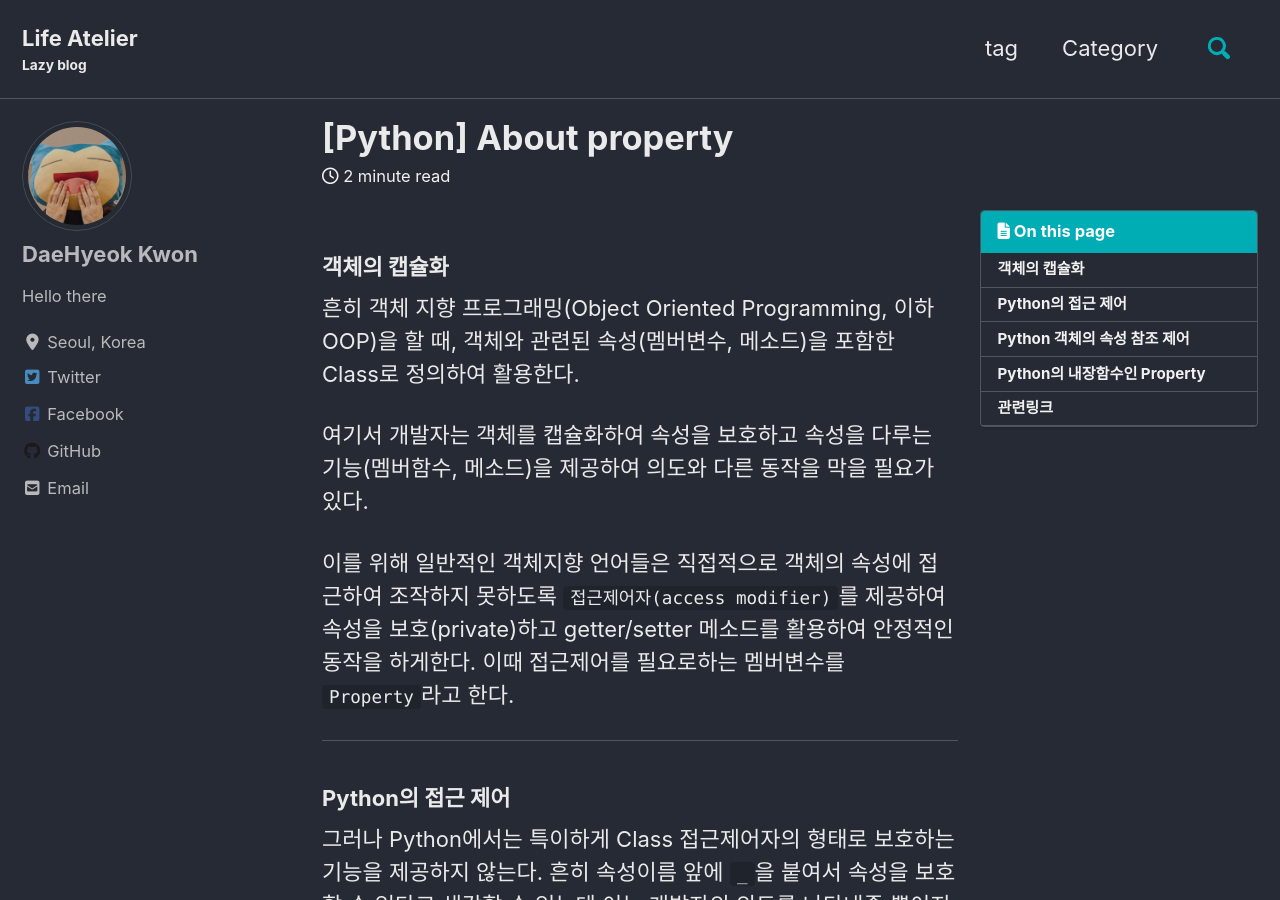
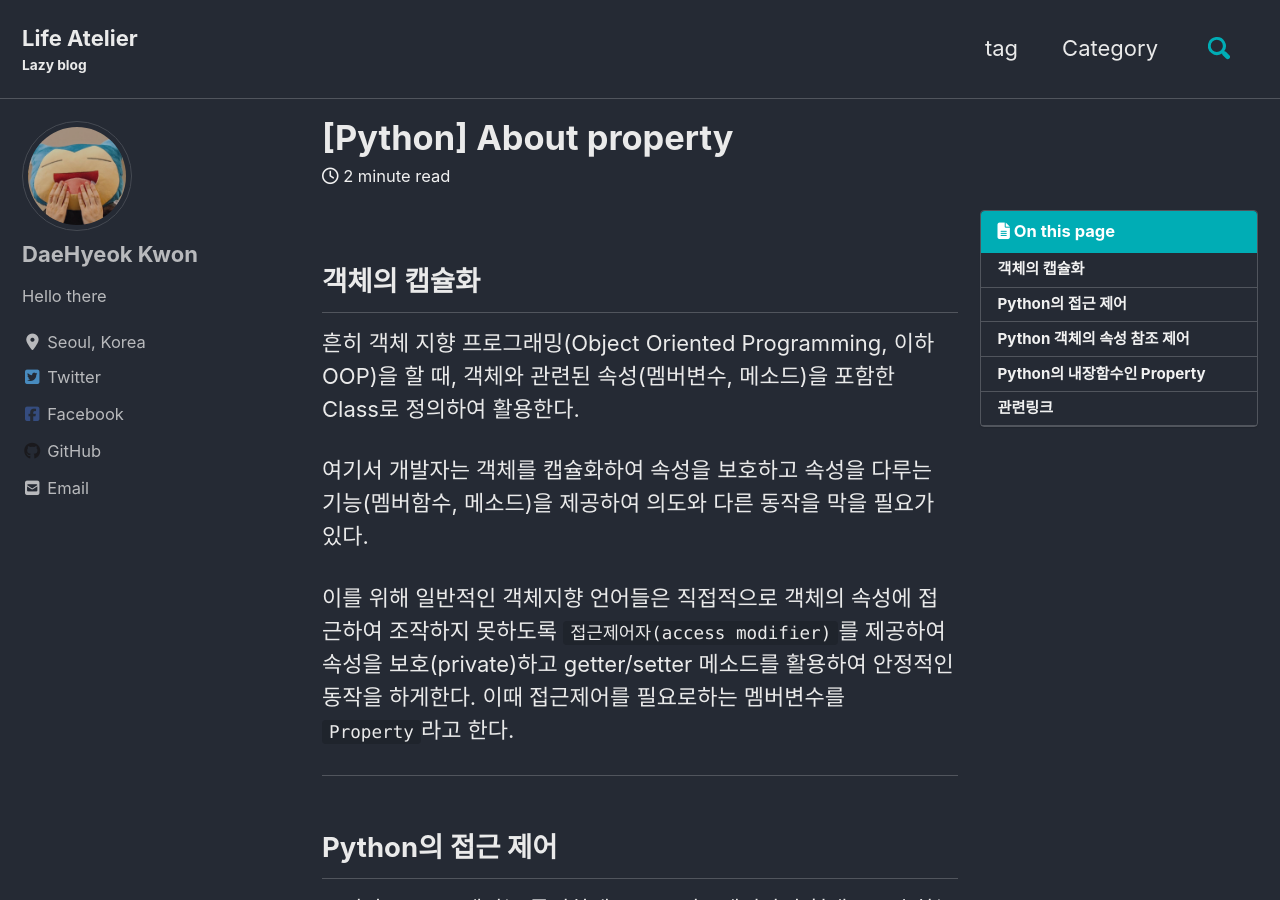
Before and after one commit to kor-haru/kor-haru.github.io, a Jekyll site: the page built from _posts/2020-01-07-003.md, in a window 1280 px wide and 900 px high. Built offline with Jekyll 4.4.1, drawn with Linux system fonts in a browser that asks for light colours; cached includes are drawn as plain includes; nearby versions of some CDN libraries.

Commit message:
mod : change subtitle's level

```diff
--- a/_posts/2020-01-07-003.md
+++ b/_posts/2020-01-07-003.md
@@ -15,7 +15,7 @@ use_math : true
 toc : true
 ---
 
-### 객체의 캡슐화
+## 객체의 캡슐화
 
 흔히 객체 지향 프로그래밍(Object Oriented Programming, 이하 OOP)을 할 때, 객체와 관련된 속성(멤버변수, 메소드)을 포함한 Class로 정의하여 활용한다.
 
@@ -25,7 +25,7 @@ toc : true
 
 ---
 
-### Python의 접근 제어
+## Python의 접근 제어
 
 그러나 Python에서는 특이하게 Class 접근제어자의 형태로 보호하는 기능을 제공하지 않는다. 흔히 속성이름 앞에 `_`을 붙여서 속성을 보호할 수 있다고 생각할 수 있는데 이는 개발자의 의도를 나타내줄 뿐이지 언어적인 차원에서 접근제어를 처리해 주진 않는다.
 
@@ -56,7 +56,7 @@ toc : true
 
 ---
 
-### Python 객체의 속성 참조 제어
+## Python 객체의 속성 참조 제어
 
 우선적으로 Python이 객체의 속성을 참조할 때 동작방식을 알 필요가 있다. Python에서 객체는 속성에 값을 할당하거나 획득할 때 속성의 이름과 값을 Key-Value 형태로 관리하는 `__dict__`라는 객체에 내장된 dictionary를 활용한다.
 
@@ -118,14 +118,14 @@ Class `Foo`의 마지막 라인은 `bar`에 대한 `property` 객체를 만들
 
 ---
 
-### Python의 내장함수인 Property
+## Python의 내장함수인 Property
 호
 옹
 이
 
 ---
 
-### 관련링크
+## 관련링크
   - [파이썬 문서 - 내장함수 (번역)](https://docs.python.org/ko/3/library/functions.html#property)
   - [Python Documentation - Built-in Functions](https://docs.python.org/3/library/functions.html#property)
   - [Programiz - Python @property](https://www.programiz.com/python-programming/property)
```
